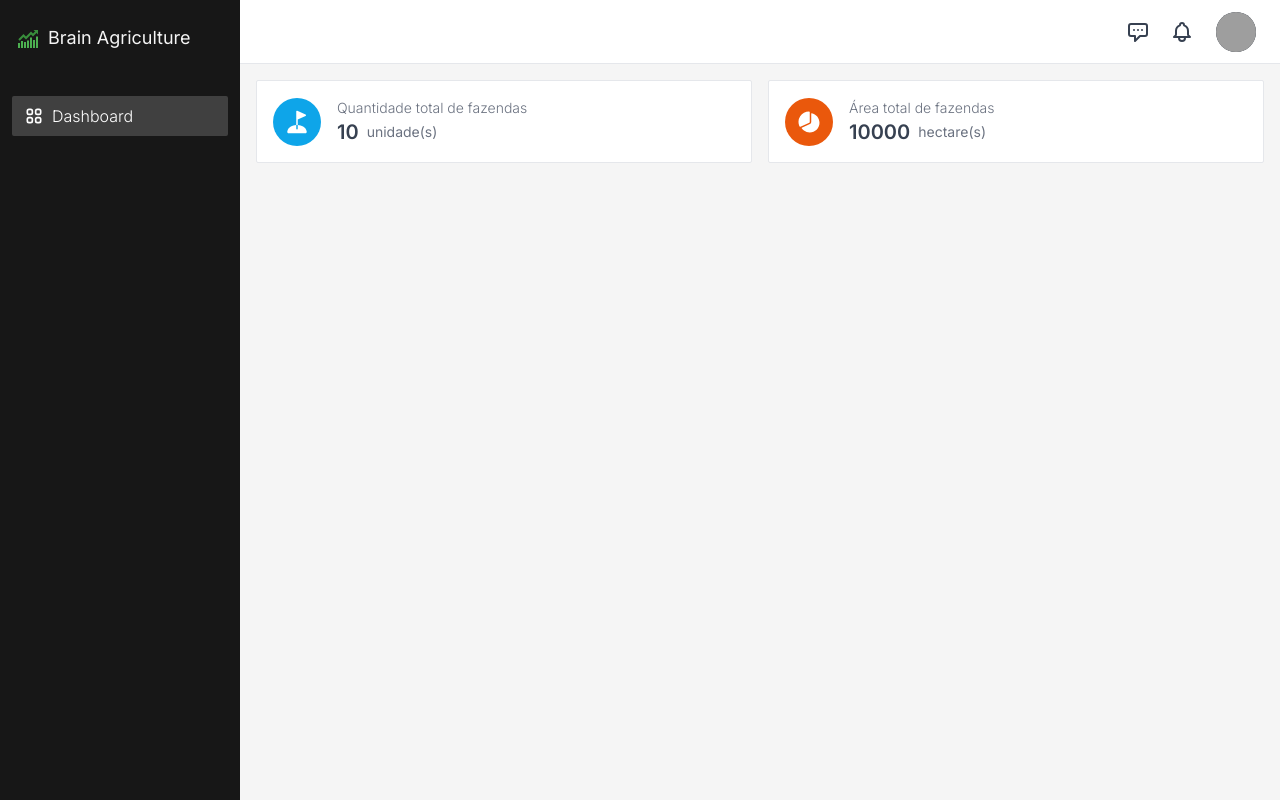
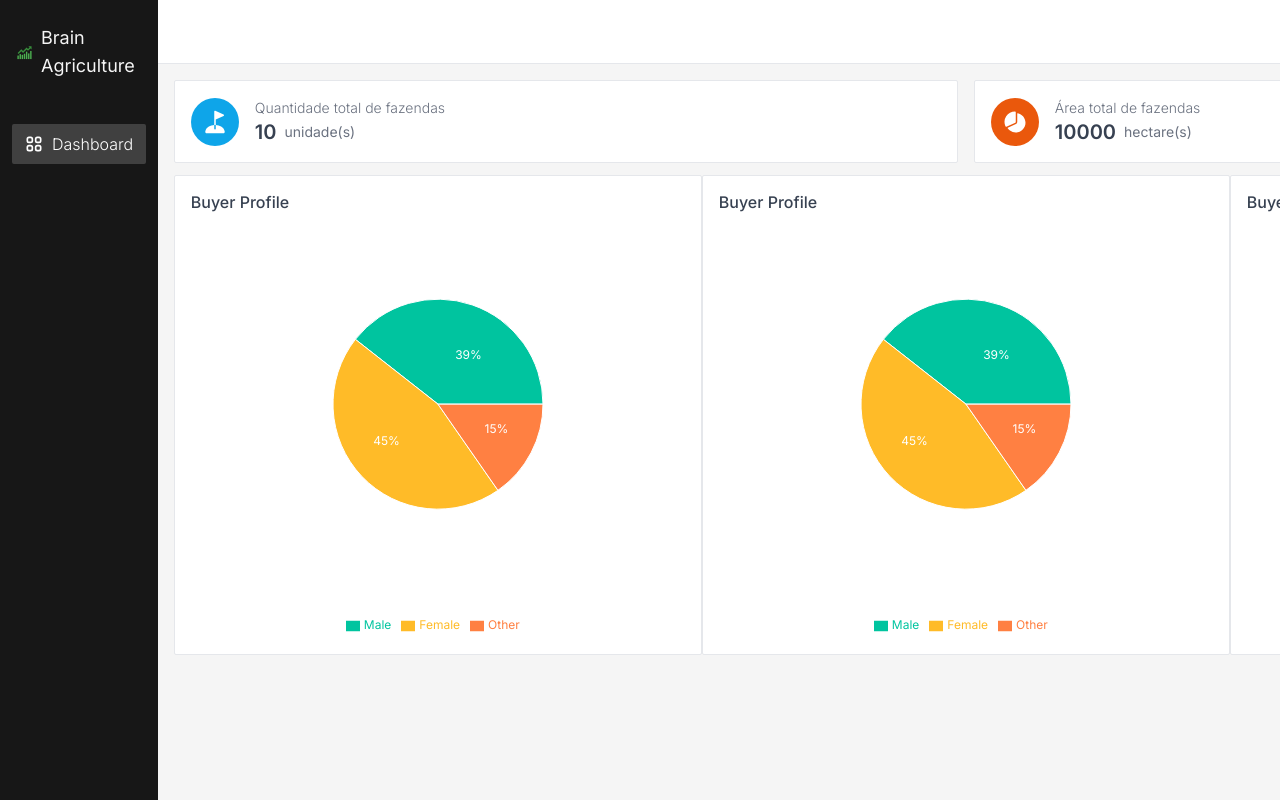
Before and after one commit to wendelsantosd/brain-agriculture-web, a React (Vite) app: page / in a window 1280 px wide. Built offline with nearby package versions, Linux system fonts and the light colour scheme; grey boxes are pictures that could not be loaded.

Commit message:
chore: mock chart pizza

```diff
--- a/package.json
+++ b/package.json
@@ -15,13 +15,15 @@
     "react": "^18.2.0",
     "react-dom": "^18.2.0",
     "react-icons": "^5.0.0",
-    "react-router-dom": "^6.21.1"
+    "react-router-dom": "^6.21.1",
+    "recharts": "^2.10.4"
   },
   "devDependencies": {
     "@types/classnames": "^2.3.1",
     "@types/react": "^18.2.43",
     "@types/react-dom": "^18.2.17",
     "@types/react-icons": "^3.0.0",
+    "@types/recharts": "^1.8.29",
     "@types/tailwindcss": "^3.1.0",
     "@typescript-eslint/eslint-plugin": "^6.14.0",
     "@typescript-eslint/parser": "^6.14.0",
--- a/src/pages/Dashboard/Dashboard.tsx
+++ b/src/pages/Dashboard/Dashboard.tsx
@@ -1,7 +1,14 @@
-import { BoardValuesFarm } from "./components/BoardValuesFarm"
+import { BoardValuesFarm } from "./components/BoardValuesFarm/BoardValuesFarm"
+import { PizzasCharts } from "./components/PizzasCharts/PizzasCharts"
 
 export const Dashboard = (): React.ReactElement => {
   return <>
     <BoardValuesFarm />
+
+    <div className="mt-3 w-100 flex justify-between items-center">
+      <PizzasCharts />
+      <PizzasCharts />
+      <PizzasCharts />
+    </div>
   </>
 }
--- /dev/null
+++ b/src/pages/Dashboard/components/PizzasCharts/PizzasCharts.tsx
@@ -0,0 +1,48 @@
+import { PieChart, Pie, Cell, ResponsiveContainer, Legend } from 'recharts'
+
+const data = [
+  { name: 'Male', value: 540 },
+  { name: 'Female', value: 620 },
+  { name: 'Other', value: 210 }
+]
+
+const RADIAN = Math.PI / 180
+const COLORS = ['#00C49F', '#FFBB28', '#FF8042']
+
+const renderCustomizedLabel = ({ cx, cy, midAngle, innerRadius, outerRadius, percent }) => {
+  const radius = innerRadius + (outerRadius - innerRadius) * 0.5
+  const x = cx + radius * Math.cos(-midAngle * RADIAN)
+  const y = cy + radius * Math.sin(-midAngle * RADIAN)
+
+  return (
+    <text x={x} y={y} fill="white" textAnchor={x > cx ? 'start' : 'end'} dominantBaseline="central">
+      {`${(percent * 100).toFixed(0)}%`}
+    </text>
+  )
+}
+export const PizzasCharts = (): React.ReactElement => {
+  return <div className="w-[33rem] h-[30rem] bg-white p-4 rounded-sm border border-gray-200 flex flex-col">
+    <strong className="text-gray-700 font-medium">Buyer Profile</strong>
+    <div className="mt-3 w-full flex-1 text-xs">
+      <ResponsiveContainer width="100%" height="100%">
+        <PieChart width={400} height={300}>
+          <Pie
+            data={data}
+            cx="50%"
+            cy="45%"
+            labelLine={false}
+            label={renderCustomizedLabel}
+            outerRadius={105}
+            fill="#8884d8"
+            dataKey="value"
+          >
+            {data.map((_, index) => (
+              <Cell key={`cell-${index}`} fill={COLORS[index % COLORS.length]} />
+            ))}
+          </Pie>
+          <Legend />
+        </PieChart>
+      </ResponsiveContainer>
+    </div>
+  </div>
+}
```
Also changed, not shown: src/pages/Dashboard/components/BoardValuesFarm/BoardValuesFarm.tsx (renamed from src/pages/Dashboard/components/BoardValuesFarm.tsx), src/pages/Dashboard/components/BoardValuesFarm/interface.ts (renamed from src/pages/Dashboard/components/interface.ts), 1 other file (tests, documents, lock files or other folders).
